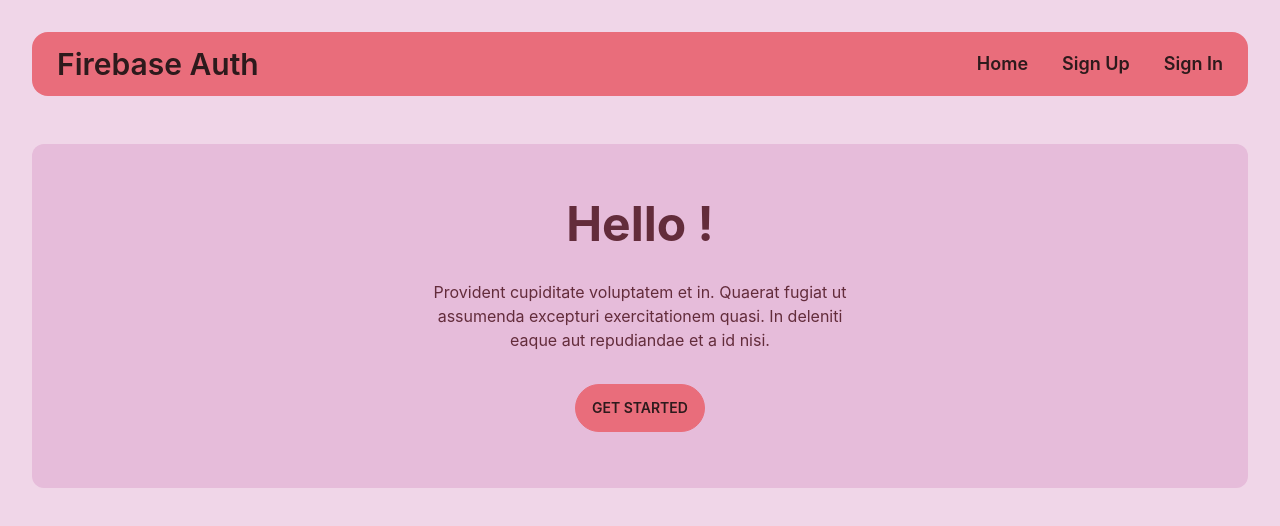
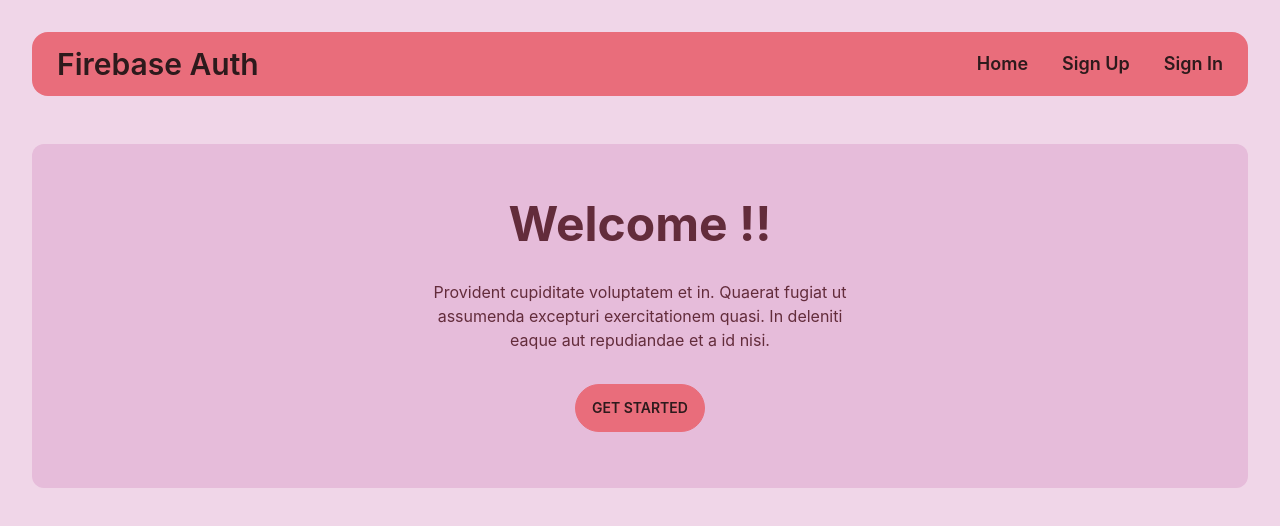
Before and after one commit to nurealammiaji/firebase-auth, a React (Vite) app: page / in a window 1280 px wide. Shown: the top 526 px of the page. Built offline with nearby package versions, Linux system fonts and the light colour scheme; no server answers.

Commit message:
conext added to the home

```diff
--- a/src/components/Home/Home.jsx
+++ b/src/components/Home/Home.jsx
@@ -4,7 +4,7 @@ import { AuthContext } from "../Providers/AuthProviders";
 
 const Home = () => {
 
-    const user = useContext(AuthContext);
+    const { user } = useContext(AuthContext);
 
     return (
         <div>
@@ -12,7 +12,8 @@ const Home = () => {
             <div className="py-10 hero-overlay bg-base-200 rounded-xl">
                 <div className="text-center hero-content">
                     <div className="max-w-md">
-                        <h1 className="mb-8 text-5xl font-bold">Hello {user && <span>{user.displayName}</span>} !</h1>
+                        <h1 className="mb-8 text-5xl font-bold">Welcome !!</h1>
+                        <h3 className="mb-8 text-3xl">{user && <span>{user.email}</span>}</h3>
                         <p className="mb-8">Provident cupiditate voluptatem et in. Quaerat fugiat ut assumenda excepturi exercitationem quasi. In deleniti eaque aut repudiandae et a id nisi.</p>
                         <Link to="sign-up"><button className="btn btn-primary">Get Started</button></Link>
                     </div>
--- a/src/components/Providers/AuthProviders.jsx
+++ b/src/components/Providers/AuthProviders.jsx
@@ -26,6 +26,7 @@ const AuthProviders = ({children}) => {
     useEffect(() => {
         const unsubscribe = onAuthStateChanged(auth, currentUser => {
             console.log("User signed in ...", currentUser);
+            setUser(currentUser);
         });
 
         return () => {
```
